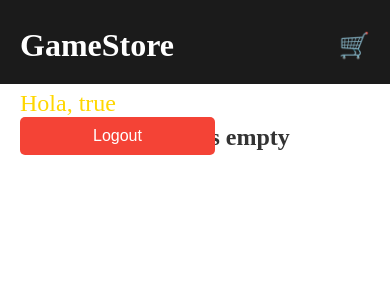
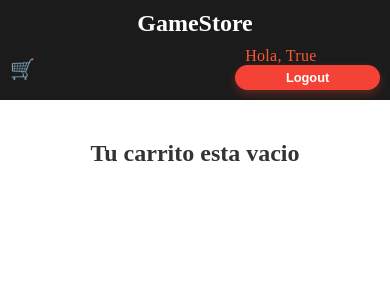
Before and after one commit to IvanPopiel/plataformasDeDesarrollo, a React (Vite) app: page /cart in a window 390 px wide. Shown: the top 300 px of the page. Built offline with nearby package versions, Linux system fonts and the light colour scheme; sample sign-in values are in the browser's storage.

Commit message:
avances en los estilos y responsive desing

```diff
--- a/src/Components/Banner/Banner.css
+++ b/src/Components/Banner/Banner.css
@@ -26,3 +26,41 @@
   opacity: 0.7;
   text-shadow: 1px 1px 3px rgba(0, 0, 0, 0.2);
 }
+
+/* Estilos para tablets */
+@media (max-width: 768px) {
+  .banner {
+    height: 60vh; /* Reducimos un poco la altura para tablets */
+  }
+
+  .banner h1 {
+    font-size: 48px; /* Tamaño reducido para caber mejor en pantallas medianas */
+  }
+
+  .banner p {
+    font-size: 22px; /* Ajustamos el tamaño del texto */
+  }
+
+  .banner-container {
+    padding: 10% 0; /* Reducimos el espacio superior e inferior */
+  }
+}
+
+/* Estilos para celulares */
+@media (max-width: 480px) {
+  .banner {
+    height: 50vh; /* Altura menor para celulares */
+  }
+
+  .banner h1 {
+    font-size: 36px; /* Texto más pequeño para pantallas pequeñas */
+  }
+
+  .banner p {
+    font-size: 18px; /* Texto más pequeño */
+  }
+
+  .banner-container {
+    padding: 8% 0; /* Menos espacio para una mejor proporción */
+  }
+}
--- a/src/Components/CartContent/CartContent.jsx
+++ b/src/Components/CartContent/CartContent.jsx
@@ -27,7 +27,7 @@ const CartContent = () => {
           <CartTotal />
         </>
       ) : (
-        <h2 className='cart-message-center'>Your cart is empty</h2>
+        <h2 className='cart-message-center'>Tu carrito esta vacio</h2>
       )}
     </>
   );
--- a/src/Components/CartContent/CartItemCounter.jsx
+++ b/src/Components/CartContent/CartItemCounter.jsx
@@ -1,28 +1,28 @@
+import { useContext } from "react";
+import { Context } from "../../Context/Context";
 
-import {useContext } from "react"
-import { Context } from "../../Context/Context"
+const CartItemCounter = ({ product }) => {
+    const { cart, setCart, buyProducts, decreaseProduct } = useContext(Context);
 
-const CartItemCounter = ({product}) => {
-    const {cart, setCart, buyProducts} = useContext(Context)
+    const increase = () => {
+        buyProducts(product); // Aumenta la cantidad del producto en el carrito
+    };
 
-    const decrese = () => {
-        const productrepeat = cart.find((item) => item.id === product.id)
+    const decrease = () => {
+        decreaseProduct(product); // Disminuye la cantidad del producto en el carrito
+    };
 
-        productrepeat.quanty !== 1 &&
-        setCart(cart.map((item) => (item.id === product.id ? {...product, quanty: productrepeat.quanty - 1}     : item     )))
-    }
+    return (
+        <div className="counter-container">
+            <p className="counter-button" onClick={decrease}>
+                -
+            </p>
+            <p className="quantity-display">{product.quanty}</p>
+            <p className="counter-button" onClick={increase}>
+                +
+            </p>
+        </div>
+    );
+};
 
-  return (
-    <>
-        <p className="counter-button" onClick={decrese}>
-            -
-        </p>
-        <p>{product.quanty}</p>
-        <p className="counter-button" onClick={() => buyProducts(product)}>
-            +
-        </p>
-    </>
-  )
-}
-
-export default CartItemCounter
+export default CartItemCounter;
--- a/src/Components/Navbar/Navbar.css
+++ b/src/Components/Navbar/Navbar.css
@@ -1,3 +1,4 @@
+/* Estilos generales */
 .nav-container {
   position: sticky;
   z-index: 3;
@@ -14,14 +15,23 @@
   flex-wrap: wrap;
 }
 
-.navbar a {
-  text-decoration: none;
+.navbar-logo-container {
+  display: flex;
+  align-items: center;
 }
 
 .navbar-logo {
   color: #fff;
   font-size: 2rem;
   cursor: pointer;
+  margin: 0;
+}
+
+.navbar-actions {
+  display: flex;
+  align-items: center;
+  justify-content: space-between;
+  gap: 15px;
 }
 
 .navbar-cart {
@@ -31,29 +41,38 @@
 }
 
 .navbar-username {
-  font-size: 1.5rem;
-  color: #FFD700;
-  margin-right: 10px;
+  font-size: 1.3rem; /* Reducido el tamaño */
+  color: #FF5733; /* Color rojo */
+  font-weight: 500; /* Peso de fuente moderado */
+  margin-left: 30px;
+  text-transform: capitalize;
+  letter-spacing: 0.3px;
+  text-decoration: none; /* Quitado subrayado */
 }
 
 .navbar-logout {
-  background-color: #f44336;
+  background-color: #f44336; /* Color rojo */
   color: white;
   border: none;
-  padding: 10px 20px;
+  padding: 8px 0;
   font-size: 1rem;
+  font-weight: 600;
   cursor: pointer;
-  border-radius: 5px;
-  transition: background-color 0.3s;
+  border-radius: 25px; /* Redondeado sutil */
+  transition: all 0.3s ease-out;
+  box-shadow: 0 4px 10px rgba(244, 67, 54, 0.3); /* Sombra sutil para destacarlo */
 }
 
 .navbar-logout:hover {
-  background-color: #d32f2f;
+  background-color: #d32f2f; /* Rojo más oscuro */
+  transform: translateY(-2px); /* Leve elevación */
+  box-shadow: 0 6px 15px rgba(244, 67, 54, 0.4); /* Sombra más intensa al pasar el cursor */
 }
+
 
 .navbar-login,
 .navbar-register {
-  background-color: #4CAF50;
+  background-color: #f44336;
   color: white;
   padding: 10px 20px;
   font-size: 1rem;
@@ -68,13 +87,111 @@
 
 .navbar-login:hover,
 .navbar-register:hover {
-  background-color: #45a049;
+  background-color: #f71000;
 }
 
 .login-buttons {
   display: flex;
   justify-content: center;
   align-items: center;
-  gap: 10px;
   flex-wrap: wrap;
 }
+
+/* Eliminar el subrayado de los enlaces */
+.navbar a,
+.navbar-login,
+.navbar-register {
+  text-decoration: none; /* Elimina el subrayado */
+}
+
+/* Estilos para pantallas entre 1090px y 768px */
+@media (max-width: 1090px) {
+  .navbar {
+    flex-direction: row;
+    justify-content: space-between;
+    padding: 0 10px;
+  }
+
+  .navbar-logo {
+    font-size: 1.8rem;
+  }
+
+  .navbar-cart {
+    font-size: 22px;
+  }
+
+}
+
+/* Estilos para tablets (768px y menores) */
+@media (max-width: 768px) {
+  .navbar {
+    flex-direction: column;
+    height: auto;
+    padding: 10px;
+  }
+
+  .navbar-logo {
+    font-size: 1.8rem;
+    margin-bottom: 10px;
+  }
+
+  .navbar-actions {
+    display: flex;
+    justify-content: space-between; /* Asegura que los elementos estén en los extremos */
+    align-items: center; /* Alinea verticalmente los elementos */
+    width: 100%; /* Asegura que ocupe todo el ancho disponible */
+  }
+
+  .navbar-cart {
+    font-size: 22px;
+  }
+
+  .navbar-username {
+    font-size: 1.1rem; /* Más pequeño para tablets */
+    margin-left: 20px; /* Espacio reducido */
+  }
+
+  .navbar-logout {
+    font-size: 0.9rem; /* Reducido aún más */
+    padding: 6px 15px; /* Ajuste en el padding */
+  }
+
+  .login-buttons {
+    gap: 5px;
+  }
+}
+
+/* Estilos para móviles (480px y menores) */
+@media (max-width: 480px) {
+  .navbar {
+    flex-direction: column;
+    justify-content: flex-start;
+    height: auto;
+    padding: 10px;
+  }
+
+  .navbar-logo {
+    font-size: 1.5rem;
+    text-align: center;
+    margin-bottom: 10px;
+  }
+
+  .navbar-cart {
+    font-size: 20px;
+  }
+
+  .navbar-username {
+    font-size: 1.0rem; /* Aún más pequeño en móviles */
+    margin-left: 10px; /* Menos espacio */
+  }
+
+  .navbar-logout {
+    font-size: 0.8rem; /* Más pequeño para móviles */
+    padding: 5px 10px; /* Ajuste en el padding */
+  }
+
+  .login-buttons {
+    flex-direction: column;
+    gap: 5px;
+  }
+}
--- a/src/Components/Navbar/Navbar.jsx
+++ b/src/Components/Navbar/Navbar.jsx
@@ -15,14 +15,19 @@ const NavBar = () => {
   return (
     <div className="nav-container">
   <nav className="navbar">
-        <Link to='/'>
+    {/* Logo de la tienda */}
+    <Link to="/" className="navbar-logo-container">
       <h1 className="navbar-logo">GameStore</h1>
     </Link>
-        <Link to='/cart'>
-          <h2 className="navbar-cart">🛒</h2>
+
+    {/* Contenedor de íconos y botones de usuario */}
+    <div className="navbar-actions">
+      {/* Icono de carrito */}
+      <Link to="/cart" className="navbar-cart">
+        🛒
       </Link>
 
-        {/* Botones de Login/Registro o Nombre de usuario y Logout */}
+      {/* Área de Login/Registro o nombre de usuario y Logout */}
       <div className="login-buttons">
         {isAuthenticated ? (
           <div className="user-info">
@@ -31,10 +36,11 @@ const NavBar = () => {
           </div>
         ) : (
           <>
-              <Link to='/login' className="navbar-login">Login</Link>
-              <Link to='/register' className="navbar-register">Register</Link>
+            <Link to="/login" className="navbar-login">Login</Link>
+            <Link to="/register" className="navbar-register">Register</Link>
           </>
         )}
+      </div>
     </div>
   </nav>
 </div>
--- a/src/Components/Products/Products.css
+++ b/src/Components/Products/Products.css
@@ -26,6 +26,51 @@
   width: 100%;
   font-size: 15px;
 }
+
 .card button:hover {
   opacity: 0.7;
 }
+
+/* Estilos para tablets */
+@media (max-width: 768px) {
+  .product-card-container {
+    margin: 30px; /* Reducimos el margen general */
+    justify-content: center; /* Centra las tarjetas si hay pocas en la fila */
+  }
+
+  .card {
+    margin: 30px; /* Menor margen entre tarjetas */
+  }
+
+  .card img {
+    width: 250px; /* Imagen más pequeña */
+    height: 300px;
+  }
+
+  .card button {
+    font-size: 14px; /* Botón ligeramente más pequeño */
+    padding: 8px;
+  }
+}
+
+/* Estilos para celulares */
+@media (max-width: 480px) {
+  .product-card-container {
+    flex-direction: column; /* Apila las tarjetas verticalmente */
+    margin: 20px;
+  }
+
+  .card {
+    margin: 20px auto; /* Centra cada tarjeta en la pantalla */
+  }
+
+  .card img {
+    width: 200px; /* Imagen más compacta */
+    height: 250px;
+  }
+
+  .card button {
+    font-size: 13px; /* Botón más pequeño */
+    padding: 6px;
+  }
+}
--- a/src/Components/Products/Products.jsx
+++ b/src/Components/Products/Products.jsx
@@ -44,8 +44,7 @@ const Products = () => {
                 <img src={product.img} alt="img-product-card" />
                 <h3>{product.name}</h3>
                 <h4>${product.price}</h4>
-                <p>Quantity: {product.quanty}</p>
-                <button onClick={() => handleBuy(product)}>Buy</button>
+                <button onClick={() => handleBuy(product)}>Anadir al carrito</button>
             </div>
         );
     });
--- a/src/Context/Context.jsx
+++ b/src/Context/Context.jsx
@@ -51,16 +51,6 @@ const ContextProvider = ({ children }) => {
         }
     };
 
-    // Función para eliminar un producto completamente del carrito
-    const removeProduct = (productId) => {
-        setCart(cart.filter((item) => item.id !== productId));
-    };
-
-    // Función para vaciar el carrito
-    const clearCart = () => {
-        setCart([]);
-    };
-
     // Guardar el carrito actualizado en localStorage cada vez que cambie
     useEffect(() => {
         if (cart.length > 0) {
@@ -75,8 +65,6 @@ const ContextProvider = ({ children }) => {
                 setCart,
                 buyProducts,
                 decreaseProduct,
-                removeProduct,
-                clearCart,
             }}
         >
             {children}
```
Also changed, not shown: src/Components/CartContent/CartContent.css (+89 -0 lines). Lines whose indentation alone changed are shown as unchanged.
